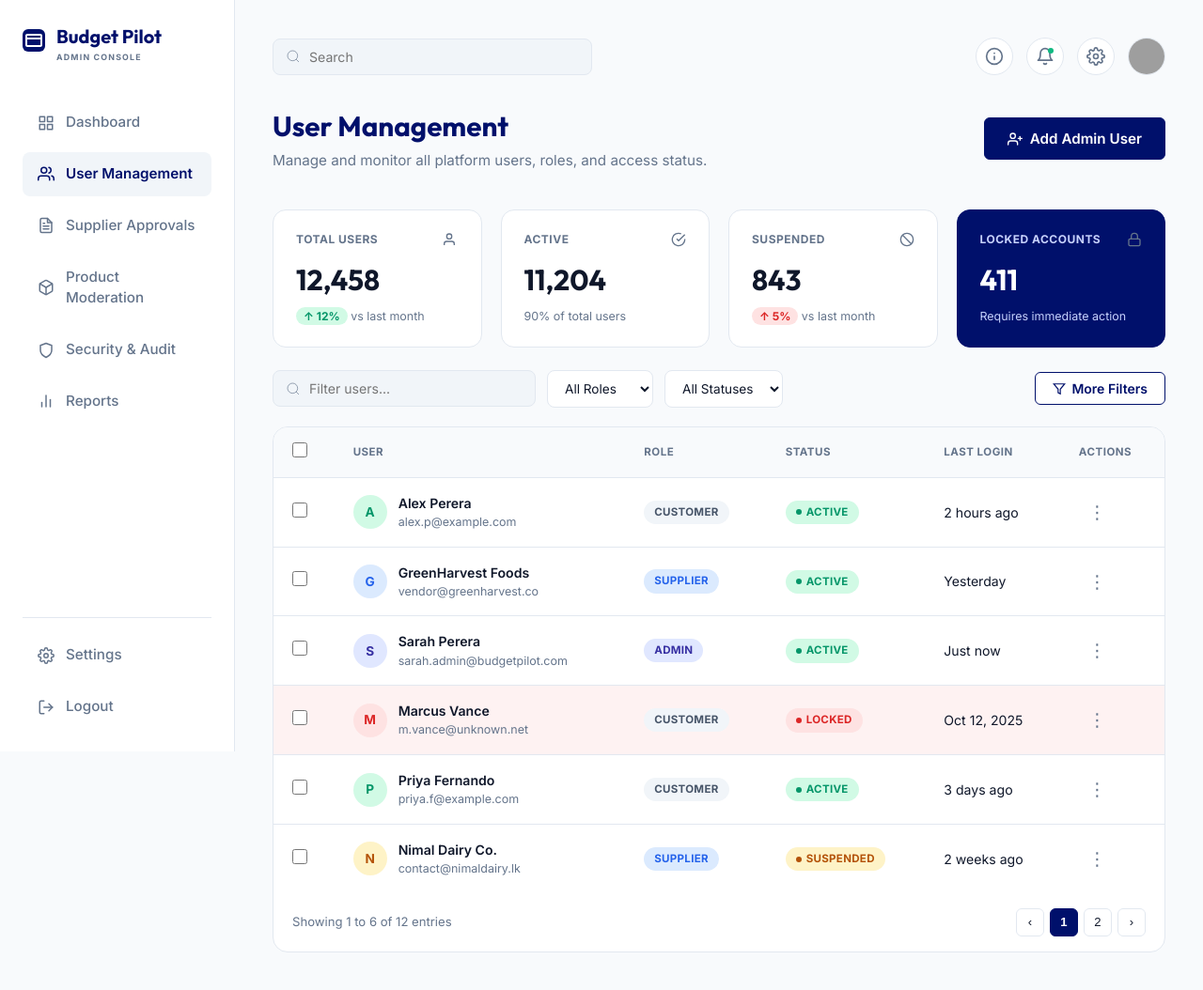
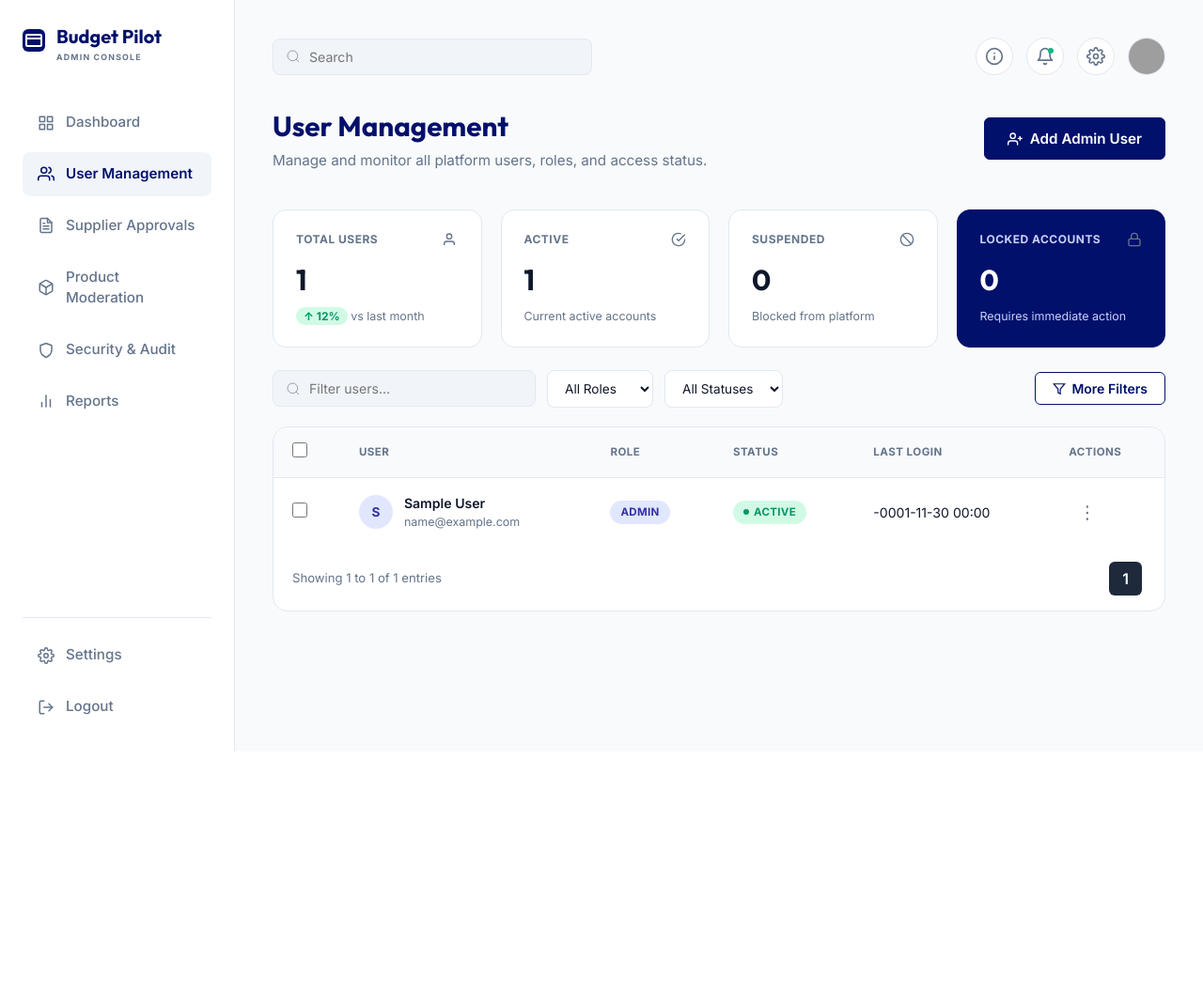
Before and after one commit to Vihanga-Ganganath/Budget-Pilot, a PHP site: page /BudgetPilot/admin/users in a window 1280 px wide. Shown: the whole page at 94% size. After the commit the page ends 800 px from the top, so only its background shows below. Run offline with PHP 8.4, Linux system fonts and the light colour scheme; the visitor is signed in with stand-in values (Sample User, id 1); grey boxes are pictures that could not be loaded.

Commit message:
updated admin user management to see user accounts, status etc..

```diff
--- a/app/Controllers/AdminController.php
+++ b/app/Controllers/AdminController.php
@@ -28,17 +28,42 @@
     }
 
     public function users() {
-
         // 🔒 පිටුව ආරක්ෂා කිරීම: කවුරුහරි ලොග් වෙලා නැත්නම් හෝ Admin නෙවෙයි නම්
         if(!isset($_SESSION['user_id']) || $_SESSION['user_role'] != 'admin') {
-            // එයාව බලෙන්ම Login පිටුවට Redirect කරනවා
             header('Location: ' . URLROOT . '/admin/login');
-            exit(); // මෙතනින් කේතය රන් වෙන එක සම්පූර්ණයෙන්ම නවත්වනවා
+            exit();
         }
 
-        // ලොග් වෙලා ඉන්න Admin කෙනෙක් නම් විතරක් admin_user_management View එක ලෝඩ් කරනවා
+        // Model එක Load කරගැනීම
+        $userModel = $this->model('User');
 
-        $this->view('admin/admin_user_management'); // Make sure this file exists in Views/admin/
+        // ඩේටාබේස් එකෙන් Stats ලබා ගැනීම
+        $stats = $userModel->getUserStats();
+
+        // --- Pagination ගණනය කිරීම් ---
+        $limit = 6;
+        $currentPage = isset($_GET['page']) ? (int)$_GET['page'] : 1;
+        $offset = ($currentPage - 1) * $limit;
+
+        $totalUsers = $stats->total_users;
+        $totalPages = ceil($totalUsers / $limit);
+
+        // අදාළ පිටුවට අදාළ යූසර්ස්ලා පමණක් ලබා ගැනීම
+        $users = $userModel->getUsers($limit, $offset);
+
+        // View එකට යැවිය යුතු සියලුම දත්ත එකතු කිරීම
+        $data = [
+            'users' => $users,
+            'stats' => $stats,
+            'currentPage' => $currentPage,
+            'totalPages' => $totalPages,
+            'limit' => $limit,
+            'offset' => $offset,
+            'totalUsers' => $totalUsers
+        ];
+
+        // View එක Load කිරීම
+        $this->view('admin/admin_user_management', $data);
     }
 
     public function suppliers() {
--- a/app/Models/User.php
+++ b/app/Models/User.php
@@ -30,5 +30,35 @@
 
         return false;
     }
+
+
+    // පිටුවට අදාළව යූසර්ස්ලා ලබාගැනීම (Pagination සමග)
+    public function getUsers($limit = 6, $offset = 0) {
+        // LIMIT සහ OFFSET පාවිච්චි කරලා අදාළ ටික විතරක් ගන්නවා
+        $query = "SELECT * FROM users ORDER BY id DESC LIMIT :limit OFFSET :offset";
+
+        $stmt = $this->db->prepare($query);
+        // PDO වලදී Limit සහ Offset අනිවාර්යයෙන්ම Integer (ඉලක්කම්) විදිහට Bind කරන්න ඕනේ
+        $stmt->bindValue(':limit', $limit, PDO::PARAM_INT);
+        $stmt->bindValue(':offset', $offset, PDO::PARAM_INT);
+        $stmt->execute();
+
+        return $stmt->fetchAll(PDO::FETCH_OBJ);
+    }
+
+    public function getUserStats() {
+        $query = "SELECT
+                    COUNT(*) as total_users,
+                    SUM(CASE WHEN account_status = 'active' THEN 1 ELSE 0 END) as active_users,
+                    SUM(CASE WHEN account_status = 'suspended' THEN 1 ELSE 0 END) as suspended_users,
+                    SUM(CASE WHEN account_status = 'locked' THEN 1 ELSE 0 END) as locked_users
+                  FROM users";
+
+        $stmt = $this->db->prepare($query);
+        $stmt->execute();
+
+        return $stmt->fetch(PDO::FETCH_OBJ);
+    }
+
 }
 ?>
--- a/app/views/admin/admin_user_management.php
+++ b/app/views/admin/admin_user_management.php
@@ -31,6 +31,7 @@
                 </div>
             </header>
 
+
             <!-- Stat Cards -->
             <section class="stat-grid">
                 <div class="stat-card">
@@ -38,31 +39,38 @@
                         Total Users
                         <svg viewBox="0 0 24 24" fill="none" stroke="currentColor" stroke-width="2"><path d="M17 21v-2a4 4 0 0 0-4-4H5a4 4 0 0 0-4 4v2"></path><circle cx="9" cy="7" r="4"></circle></svg>
                     </div>
-                    <div class="stat-card-value" id="stat-total-users">12,458</div>
+                    <!-- Total ගාණ -->
+                    <div class="stat-card-value" id="stat-total-users"><?php echo $data['stats']->total_users; ?></div>
                     <div class="stat-card-sub"><span class="stat-trend up">↑ 12%</span> vs last month</div>
                 </div>
+
                 <div class="stat-card">
                     <div class="stat-card-label">
                         Active
                         <svg viewBox="0 0 24 24" fill="none" stroke="currentColor" stroke-width="2"><path d="M22 11.08V12a10 10 0 1 1-5.93-9.14"></path><polyline points="22 4 12 14.01 9 11.01"></polyline></svg>
                     </div>
-                    <div class="stat-card-value" id="stat-active-users">11,204</div>
-                    <div class="stat-card-sub">90% of total users</div>
+                    <!-- Active ගාණ -->
+                    <div class="stat-card-value" id="stat-active-users"><?php echo $data['stats']->active_users ?: 0; ?></div>
+                    <div class="stat-card-sub">Current active accounts</div>
                 </div>
+
                 <div class="stat-card">
                     <div class="stat-card-label">
                         Suspended
                         <svg viewBox="0 0 24 24" fill="none" stroke="currentColor" stroke-width="2"><circle cx="12" cy="12" r="10"></circle><line x1="4.93" y1="4.93" x2="19.07" y2="19.07"></line></svg>
                     </div>
-                    <div class="stat-card-value" id="stat-suspended-users">843</div>
-                    <div class="stat-card-sub"><span class="stat-trend down">↑ 5%</span> vs last month</div>
+                    <!-- Suspended ගාණ -->
+                    <div class="stat-card-value" id="stat-suspended-users"><?php echo $data['stats']->suspended_users ?: 0; ?></div>
+                    <div class="stat-card-sub">Blocked from platform</div>
                 </div>
+
                 <div class="stat-card accent-navy">
                     <div class="stat-card-label">
                         Locked Accounts
                         <svg viewBox="0 0 24 24" fill="none" stroke="currentColor" stroke-width="2"><rect x="3" y="11" width="18" height="11" rx="2" ry="2"></rect><path d="M7 11V7a5 5 0 0 1 10 0v4"></path></svg>
                     </div>
-                    <div class="stat-card-value" id="stat-locked-users">411</div>
+                    <!-- Locked ගාණ -->
+                    <div class="stat-card-value" id="stat-locked-users"><?php echo $data['stats']->locked_users ?: 0; ?></div>
                     <div class="stat-card-sub">Requires immediate action</div>
                 </div>
             </section>
@@ -106,12 +114,76 @@
                         </tr>
                     </thead>
                     <tbody id="user-table-body">
-                        <!-- rendered by js/admin.js -->
+                        <?php if(!empty($data['users'])) : ?>
+                            <?php foreach($data['users'] as $user) : ?>
+                                <?php
+                                    // 1. නමේ මුල් අකුර
+                                    $initial = strtoupper(substr($user->name, 0, 1));
+
+                                    // 2. Role එකට අදාළ පාට
+                                    $roleClass = 'pill-gray';
+                                    if($user->role == 'admin') { $roleClass = 'pill-navy'; }
+                                    elseif($user->role == 'supplier') { $roleClass = 'pill-blue'; }
+
+                                    // 3. අලුත් Status එකට අදාළ පාට තෝරාගැනීම
+                                    $status = strtoupper($user->account_status);
+                                    $statusClass = 'pill-green'; // Default is active
+
+                                    if($user->account_status == 'locked') {
+                                        $statusClass = 'pill-red';
+                                    } elseif($user->account_status == 'suspended') {
+                                        $statusClass = 'pill-amber';
+                                    }
+                                ?>
+
+                                <!-- එකවුන්ට් එක active නැත්නම් රතු පාට Background එකක් (flagged-row) වැටෙන්න -->
+                                <tr class="<?php echo $user->account_status != 'active' ? 'flagged-row' : ''; ?>" data-user-id="<?php echo $user->id; ?>">
+                                    <td><input type="checkbox" class="admin-checkbox row-checkbox"></td>
+                                    <td>
+                                        <div class="cell-user">
+                                            <div class="cell-avatar" style="background:#E0E7FF;color:#3730A3;"><?php echo $initial; ?></div>
+                                            <div>
+                                                <div class="cell-name"><?php echo $user->name; ?></div>
+                                                <div class="cell-sub"><?php echo $user->email; ?></div>
+                                            </div>
+                                        </div>
+                                    </td>
+                                    <td><span class="pill <?php echo $roleClass; ?>"><?php echo strtoupper($user->role); ?></span></td>
+                                    <td><span class="pill <?php echo $statusClass; ?>"><span class="pill-dot"></span><?php echo $status; ?></span></td>
+                                    <td><?php echo $user->last_login_at ? date('Y-m-d H:i', strtotime($user->last_login_at)) : 'Never'; ?></td>
+                                    <td style="position:relative;"><button class="row-actions-btn" data-user-id="<?php echo $user->id; ?>">⋮</button></td>
+                                </tr>
+                            <?php endforeach; ?>
+                        <?php else : ?>
+                            <tr><td colspan="6" style="text-align:center;color:var(--text-light);padding:32px;">No users found in database.</td></tr>
+                        <?php endif; ?>
                     </tbody>
                 </table>
                 <div class="table-footer">
-                    <span class="table-footer-info" id="table-footer-info">Showing entries…</span>
-                    <div class="pagination" id="pagination-container"></div>
+                    <span class="table-footer-info" id="table-footer-info">
+                        Showing <?php echo ($data['totalUsers'] > 0) ? $data['offset'] + 1 : 0; ?> to
+                        <?php echo min($data['offset'] + $data['limit'], $data['totalUsers']); ?>
+                        of <?php echo $data['totalUsers']; ?> entries
+                    </span>
+
+                    <div class="pagination" id="pagination-container">
+                        <!-- කලින් පිටුවට යන බොත්තම -->
+                        <?php if($data['currentPage'] > 1) : ?>
+                            <a href="?page=<?php echo $data['currentPage'] - 1; ?>" style="padding: 6px 12px; border: 1px solid #cbd5e1; border-radius: 6px; color: #334155; text-decoration: none; background: white;">&lsaquo;</a>
+                        <?php endif; ?>
+
+                        <!-- පිටු අංක ටික -->
+                        <?php for($i = 1; $i <= $data['totalPages']; $i++) : ?>
+                            <a href="?page=<?php echo $i; ?>" style="padding: 6px 14px; margin: 0 4px; border-radius: 6px; text-decoration: none; display: inline-block; font-weight: 600; <?php echo ($i == $data['currentPage']) ? 'background: #1e293b; color: #ffffff;' : 'background: #ffffff; color: #334155; border: 1px solid #cbd5e1;'; ?>">
+                                <?php echo $i; ?>
+                            </a>
+                        <?php endfor; ?>
+
+                        <!-- ඊළඟ පිටුවට යන බොත්තම -->
+                        <?php if($data['currentPage'] < $data['totalPages']) : ?>
+                            <a href="?page=<?php echo $data['currentPage'] + 1; ?>" style="padding: 6px 12px; border: 1px solid #cbd5e1; border-radius: 6px; color: #334155; text-decoration: none; background: white;">&rsaquo;</a>
+                        <?php endif; ?>
+                    </div>
                 </div>
             </div>
         </main>
--- a/public/js/admin.js
+++ b/public/js/admin.js
@@ -285,66 +285,7 @@
 
 let userMgmtState = { page: 1, pageSize: 6, filterRole: 'all', filterStatus: 'all', search: '' };
 
-function initUserManagementPage() {
-    renderUserStats();
-    renderUserTable();
 
-    const searchInput = document.getElementById('user-search-input');
-    if (searchInput) searchInput.addEventListener('input', () => {
-        userMgmtState.search = searchInput.value.toLowerCase();
-        userMgmtState.page = 1;
-        renderUserTable();
-    });
-
-    const roleFilter = document.getElementById('role-filter');
-    if (roleFilter) roleFilter.addEventListener('change', () => {
-        userMgmtState.filterRole = roleFilter.value;
-        userMgmtState.page = 1;
-        renderUserTable();
-    });
-
-    const statusFilter = document.getElementById('status-filter');
-    if (statusFilter) statusFilter.addEventListener('change', () => {
-        userMgmtState.filterStatus = statusFilter.value;
-        userMgmtState.page = 1;
-        renderUserTable();
-    });
-
-    const moreFiltersBtn = document.getElementById('more-filters-btn');
-    if (moreFiltersBtn) moreFiltersBtn.addEventListener('click', () => {
-        toast('Showing all available filters.');
-    });
-
-    const selectAll = document.getElementById('select-all-checkbox');
-    if (selectAll) selectAll.addEventListener('change', () => {
-        document.querySelectorAll('.row-checkbox').forEach(cb => cb.checked = selectAll.checked);
-    });
-
-    // Add Admin User modal
-    const addForm = document.getElementById('add-admin-form');
-    if (addForm) addForm.addEventListener('submit', (e) => {
-        e.preventDefault();
-        const data = getAdminData();
-        const name = addForm.full_name.value.trim();
-        const email = addForm.email.value.trim();
-        if (!name || !email) return;
-        const newUser = {
-            id: Date.now(),
-            name, email,
-            role: 'ADMIN', status: 'ACTIVE', lastLogin: 'Just now',
-            initial: name.charAt(0).toUpperCase(), color: '#3730A3', bg: '#E0E7FF'
-        };
-        data.users.unshift(newUser);
-        data.totalUsersCount += 1;
-        data.activeUsersCount += 1;
-        saveAdminData(data);
-        addForm.reset();
-        document.getElementById('add-admin-modal').style.display = 'none';
-        renderUserStats();
-        renderUserTable();
-        toast(`${name} was added as an Admin.`);
-    });
-}
 
 function getFilteredUsers() {
     const data = getAdminData();
@@ -1111,7 +1052,6 @@
     const page = document.body.getAttribute('data-page');
     switch (page) {
         case 'dashboard': initDashboardPage(); break;
-        case 'users': initUserManagementPage(); break;
         case 'suppliers': initSupplierApprovalsPage(); break;
         case 'products': initProductModerationPage(); break;
         case 'security': initSecurityAuditPage(); break;
```
Also changed, not shown: datainserts.txt.txt (added, +17 -0 lines), init.sql (+4 -4 lines).
